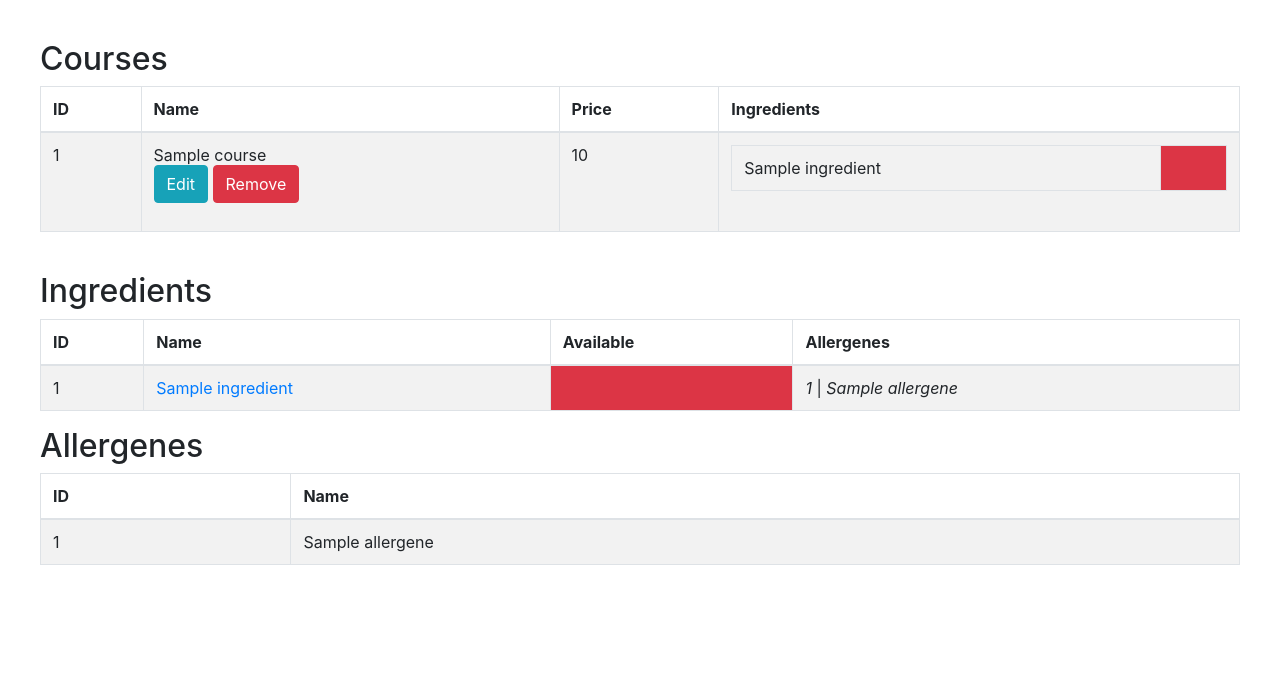
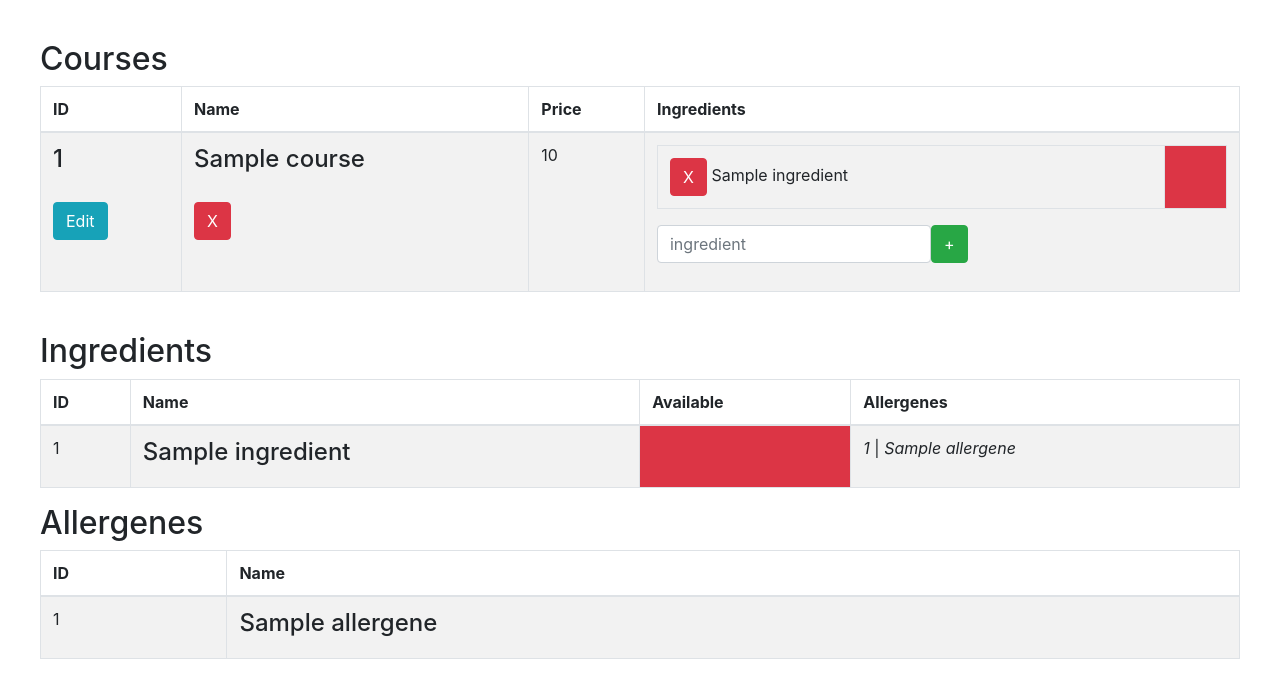
Before and after one commit to DAT210/Internal-Systems, a Flask app: page / in a window 1280 px wide. Shown: the top 698 px of the page. Run offline with Flask 2, Linux system fonts and the light colour scheme; tables that the repository leaves empty or names only in its code hold one stand-in row (values such as "Sample post"); some libraries are stand-ins or nearby versions.

Commit message:
Some more functionality to the page

```diff
--- a/src/Admin Menu Database/app.py
+++ b/src/Admin Menu Database/app.py
@@ -1,4 +1,5 @@
 from flask import Flask, render_template, request, g, redirect, url_for
+import json
 import mysql.connector
 from get_functions import *
 from remove_functions import *
@@ -7,6 +8,7 @@ app = Flask(__name__)
 
 app.debug = True
 
+
 # CHANGE THIS INFORMATION FOR YOUR DATABASE ACCESS OK
 user_info = {
     "username": "root",
@@ -14,7 +16,6 @@ user_info = {
     "database": "dat210_menu",
     "hostname": "localhost"
 }
-
 
 app.config["DATABASE_USER"] = user_info["username"]
 app.config["DATABASE_PASSWORD"] = user_info["password"]
@@ -49,12 +50,13 @@ def index():
     return render_template("index.html", courses=courses, ingredients=ingredients, allergenes=allergenes)
 
 
-@app.route("/remove_course", methods=["POST"])
+@app.route("/remove_course", methods=["GET"])
 def remove_course_db():
-    c_id = request.form.get("c_id", None)
+    c_id = request.args.get("c_id", None)
     if c_id != None:
         remove_course(get_db(), c_id)
-        return redirect(url_for("index"))
+        return render_template("course_display.html", courses=get_courses(get_db()))
+    return redirect(url_for("index"))
 
 
 if __name__ == "__main__":
--- a/src/Admin Menu Database/static/main.css
+++ b/src/Admin Menu Database/static/main.css
@@ -1,3 +1,45 @@
 body {
     padding: 40px;
 }
+
+.autocomplete {
+    position: relative;
+    display: inline-block;
+}
+
+input {
+    border: 1px solid transparent;
+    padding: 10px;
+    font-size: 16px;
+}
+
+input[type=text] {
+    width: 100%;
+}
+
+.autocomplete-items {
+    position: absolute;
+    border: 1px solid #d4d4d4;
+    border-bottom: none;
+    border-top: none;
+    z-index: 99;
+    top: 100%;
+    left: 0;
+    right: 0;
+}
+
+.autocomplete-items div {
+    padding: 10px;
+    cursor: pointer;
+    background-color: #fff;
+    border-bottom: 1px solid #d4d4d4;
+}
+
+.autocomplete-items div:hover {
+    background-color: #e9e9e9;
+}
+
+.autocomplete-active {
+    background-color: DodgerBlue !important;
+    color: #ffffff;
+}
--- a/src/Admin Menu Database/static/main.js
+++ b/src/Admin Menu Database/static/main.js
@@ -1,14 +1,103 @@
+
+var ingredients = []
 
 $(document).ready(function() {
+    init();
+
+
     $(".edit_course").on("click", function() {
         var id = $(this).prop("name").split("_")[1];
     });
 
-    $(".remove_course").on("click", function(){
+    function removeCourse() {
         var info = $(this).prop("name").split("_");
 
         if (confirm("Are you sure you want to remove the course '" + info[0] + "'?")) {
-            $.post("/remove_course", {c_id: info[1]});
+            $.get("/remove_course", {c_id: info[1]}, function (data) {
+                $(".course_display").html(data);
+                init();
+            });
+        }
+    }
+
+    function init() {
+        $(".remove_course").on("click", removeCourse);
+
+        var ingredientInputs = $(".ingredient-input");
+        for (var i = 0; i < ingredientInputs.length; i++) {
+            autocomplete(ingredientInputs[i], ingredients);
+        }
+    }
+});
+
+// GOTTEN FROM W3 SCHOOLS, BUT IT WORKS SO OKAY
+function autocomplete(inp, arr) {
+    var currentFocus;
+    inp.addEventListener("input", function(e) {
+        var a, b, i, val = this.value;
+        closeAllLists();
+        if (!val) {
+            return false;
+        }
+        currentFocus = -1;
+        a = document.createElement("DIV");
+        a.setAttribute("id", this.id + "autocomplete-list");
+        a.setAttribute("class", "autocomplete-items");
+        this.parentNode.appendChild(a);
+        for (i = 0; i < arr.length; i++) {
+            if (arr[i].substr(0, val.length).toUpperCase() == val.toUpperCase()) {
+                b = document.createElement("DIV");
+                b.innerHTML = "<strong>" + arr[i].substr(0, val.length) + "</strong>";
+                b.innerHTML += arr[i].substr(val.length);
+                b.innerHTML += "<input type='hidden' value='" + arr[i] + "'>";
+                b.addEventListener("click", function(e) {
+                    inp.value = this.getElementsByTagName("input")[0].value;
+                    closeAllLists();
+                });
+                a.appendChild(b);
+            }
         }
     });
-});
+    inp.addEventListener("keydown", function(e) {
+        var x = document.getElementById(this.id + "autocomplete-list");
+        if (x) x = x.getElementsByTagName("div");
+        if (e.keyCode == 40) {
+            currentFocus++;
+            addActive(x);
+        } else if (e.keyCode == 38) { //up
+            currentFocus--;
+            addActive(x);
+        } else if (e.keyCode == 13) {
+            e.preventDefault();
+            if (currentFocus > -1) {
+                if (x) x[currentFocus].click();
+            }
+        }
+    });
+
+    function addActive(x) {
+        if (!x) return false;
+        removeActive(x);
+        if (currentFocus >= x.length) currentFocus = 0;
+        if (currentFocus < 0) currentFocus = (x.length - 1);
+        x[currentFocus].classList.add("autocomplete-active");
+    }
+
+    function removeActive(x) {
+        for (var i = 0; i < x.length; i++) {
+            x[i].classList.remove("autocomplete-active");
+        }
+    }
+
+    function closeAllLists(elmnt) {
+        var x = document.getElementsByClassName("autocomplete-items");
+        for (var i = 0; i < x.length; i++) {
+            if (elmnt != x[i] && elmnt != inp) {
+                x[i].parentNode.removeChild(x[i]);
+            }
+        }
+    }
+    document.addEventListener("click", function(e) {
+        closeAllLists(e.target);
+    });
+}
--- /dev/null
+++ b/src/Admin Menu Database/templates/allergene_display.html
@@ -0,0 +1,10 @@
+{% for allergene in allergenes %}
+    <tr>
+        <td>
+            {{ allergene.a_id }}
+        </td>
+        <td>
+            <h4>{{ allergene.a_name }}</h4>
+        </td>
+    </tr>
+{% endfor %}
--- /dev/null
+++ b/src/Admin Menu Database/templates/course_display.html
@@ -0,0 +1,38 @@
+{% for course in courses %}
+    <tr>
+        <td>
+            <h4>
+                {{ course.c_id }}
+            </h4>
+            <br>
+            <button class="btn btn-info edit_course hidden-admin" name="{{ course.c_name }}_{{ course.c_id }}">Edit</button>
+        </td>
+        <td>
+            <h4>{{ course.c_name }}</h4>
+            <br>
+            <button class="btn btn-danger remove_course hidden-admin" name="{{ course.c_name }}_{{ course.c_id }}">X</button>
+        </td>
+        <td>
+            {{ course.price }}
+        </td>
+        <td>
+            <table class="table table-bordered table-striped">
+                {% for ingredient in course.ingredients %}
+                <tr>
+                    <td>
+                        <button class="btn btn-danger remove_ingredient_from_course hidden-admin" name="{{ course.c_id }}_{{ ingredient.i_id }}">X</button>
+                        {{ ingredient.i_name }}
+                    </td>
+                    <td class="{% if ingredient.available == "1" %}bg-success{% else %}bg-danger{% endif %}"></td>
+                </tr>
+                {% endfor %}
+            </table>
+            <form action="#" class="form-inline hidden-admin" autocomplete="off">
+                <div class="autocomplete">
+                    <input type="text" class="form-control ingredient-input" name="ingredient_autocomplete" placeholder="ingredient">
+                </div>
+                <input type="button" style="display:inline" class="btn btn-success add_ingredient" value="+">
+            </form>
+        </td>
+    </tr>
+{% endfor %}
--- a/src/Admin Menu Database/templates/index.html
+++ b/src/Admin Menu Database/templates/index.html
@@ -18,34 +18,10 @@
                 Ingredients
             </th>
         </thead>
-        <tbody>
-            {% for course in courses %}
-            <tr>
-                <td>
-                    {{ course.c_id }}
-                </td>
-                <td>
-                    {{ course.c_name }}
-                    <form action="#">
-                        <input type="button" class="btn btn-info edit_course" name="{{ course.c_name }}_{{ course.c_id }}" value="Edit">
-                        <input type="button" class="btn btn-danger remove_course" name="{{ course.c_name }}_{{ course.c_id }}" value="Remove">
-                    </form>
-                </td>
-                <td>
-                    {{ course.price }}
-                </td>
-                <td>
-                    <table class="table table-bordered table-striped">
-                        {% for ingredient in course.ingredients %}
-                        <tr>
-                            <td>{{ ingredient.i_name }}</td>
-                            <td class="{% if ingredient.available == "1" %}bg-success{% else %}bg-danger{% endif %}"></td>
-                        </tr>
-                        {% endfor %}
-                    </table>
-                </td>
-            </tr>
-            {% endfor %}
+        <tbody class="course_display">
+
+            {% include "course_display.html" %}
+
         </tbody>
     </table>
     <br>
@@ -65,27 +41,10 @@
                 Allergenes
             </th>
         </thead>
-        <tbody>
-            {% for ingredient in ingredients %}
-            <tr>
-                <td>
-                    {{ ingredient.i_id }}
-                </td>
-                <td>
-                    <a href="#">
-                        {{ ingredient.i_name }}
-                    </a>
-                </td>
-                <td class="{% if ingredient.available == "1" %}bg-success{% else %}bg-danger{% endif %}">
-                </td>
-                <td>
-                    {% for allergene in ingredient.allergenes %}
-                        <em>{{ allergene.a_id }}</em> | <em>{{ allergene.a_name }}</em>
-                        <br>
-                    {% endfor %}
-                </td>
-            </tr>
-            {% endfor %}
+        <tbody class="ingredient_display">
+
+            {% include "ingredient_display.html" %}
+
         </tbody>
     </table>
     <h2>Allergenes</h2>
@@ -98,17 +57,10 @@
                 Name
             </th>
         </thead>
-        <tbody>
-            {% for allergene in allergenes %}
-            <tr>
-                <td>
-                    {{ allergene.a_id }}
-                </td>
-                <td>
-                    {{ allergene.a_name }}
-                </td>
-            </tr>
-            {% endfor %}
+        <tbody class="allergene_display">
+
+            {% include "allergene_display.html" %}
+
         </tbody>
     </table>
 {% endblock %}
--- /dev/null
+++ b/src/Admin Menu Database/templates/ingredient_display.html
@@ -0,0 +1,18 @@
+{% for ingredient in ingredients %}
+    <tr>
+        <td>
+            {{ ingredient.i_id }}
+        </td>
+        <td>
+            <h4>{{ ingredient.i_name }}</h4>
+        </td>
+        <td class="{% if ingredient.available == "1" %}bg-success{% else %}bg-danger{% endif %}">
+        </td>
+        <td>
+            {% for allergene in ingredient.allergenes %}
+                <em>{{ allergene.a_id }}</em> | <em>{{ allergene.a_name }}</em>
+                <br>
+            {% endfor %}
+        </td>
+    </tr>
+{% endfor %}
```
